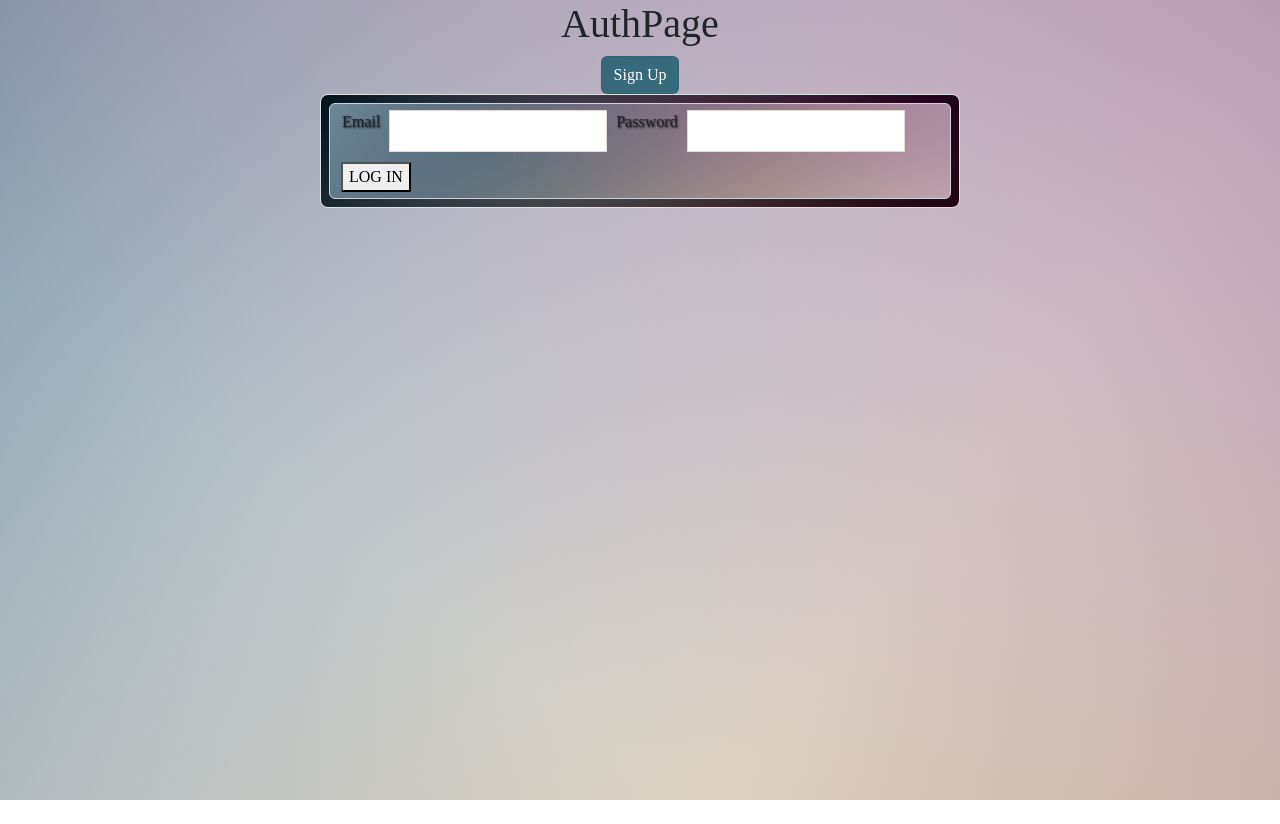
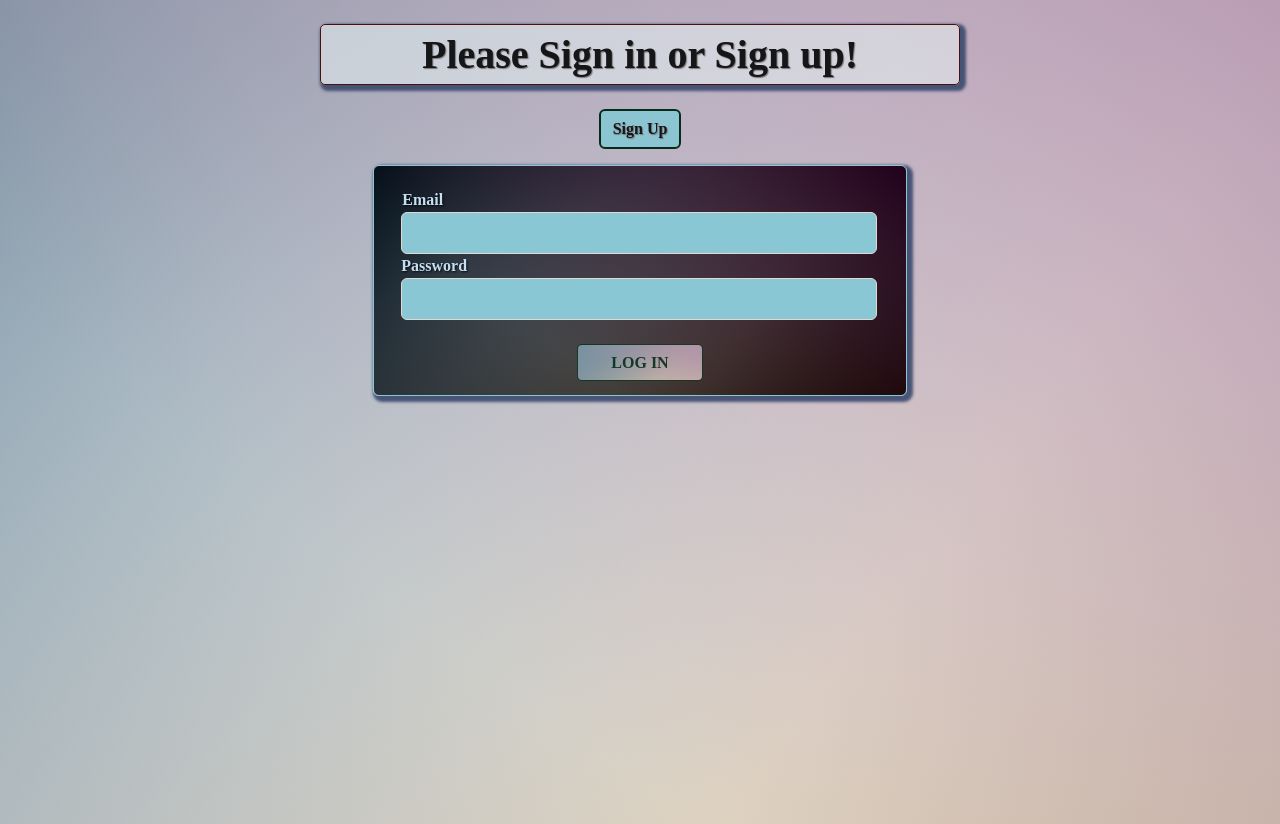
Before and after one commit to tnwatts/Browser-Tactics, a React (Create React App) app: page /profile in a window 1280 px wide. Before the commit the page ends 800 px from the top, so only its background shows below. Built offline with nearby package versions, Linux system fonts and the light colour scheme.

Commit message:
styling on auth componenets, and working on adding p2

```diff
--- a/controllers/api/games.js
+++ b/controllers/api/games.js
@@ -30,10 +30,10 @@ async function getByUser(req,res) {
 
 async function addPlayer2(req,res) {
     const game = await Game.findOne({user: req.user._id})
-    const profile = await Profile.findById(req.params)
+    const user = await User.findOne({name: req.params})
 
     console.log(game)
     console.log(profile)
-    game.players.push(profile._id)
+    game.players.push(user._id)
     return
 }
--- a/src/components/LoginForm/LoginForm.jsx
+++ b/src/components/LoginForm/LoginForm.jsx
@@ -31,13 +31,16 @@ export default function LoginForm({ setUser }) {
 
   return (
     <div>
-      <div className="col-6 mx-auto p-2 border rounded-3 dark-background light-text">
-        <form className="form-control input-group light-background mx-auto" autoComplete="off" onSubmit={handleSubmit}>
+      <div className="col-5 mx-auto">
+        <form className="form-control dark-background light-text  lifted my-3 mx-auto border border-primary border-1" autoComplete="off" onSubmit={handleSubmit}>
+          <div className="input-group px-3 my-3">
+
           <label className="input-label">Email</label>
-          <input classname="input-group" type="text" name="email" value={credentials.email} onChange={handleChange} required />
+          <input className="input-group rounded-2 bg-primary text-secondary" type="text" name="email" value={credentials.email} onChange={handleChange} required />
           <label className="input-label">Password</label>
-          <input type="password" name="password" value={credentials.password} onChange={handleChange} required />
-          <button type="submit">LOG IN</button>
+          <input className="input-group rounded-2 bg-primary text-secondary" type="password" name="password" value={credentials.password} onChange={handleChange} required />
+          </div>
+          <button className="lighten-area col-3 btn light-background my-2  btn-outline-secondary fw-bold" type="submit">LOG IN</button>
         </form>
       </div>
       <p className="error-message">&nbsp;{error}</p>
--- a/src/components/NavBar/NavBar.jsx
+++ b/src/components/NavBar/NavBar.jsx
@@ -11,7 +11,7 @@ export default function NavBar({ user, setUser }) {
   return (
   <nav className="nav-bar dark-background p-2 mb-2">
     <ul className="nav nav-tabs">
-  <NavLink className={({isActive}) => [ 'mx-1 bg-gradient nav-link', isActive ? "bg-secondary text-dark" : "text-light"].filter(Boolean).join(" ") } to='/Profile' >Profile</NavLink>
+  <NavLink className={({isActive}) => [ 'mx-1 bg-gradient nav-link', isActive ? "bg-primary text-dark" : "text-light"].filter(Boolean).join(" ") } to='/Profile' >Profile</NavLink>
     <NavLink className={({isActive}) => [ 'mx-1 bg-gradient nav-link', (isActive ? "bg-success text-dark":  "text-light")].filter(Boolean).join(" ")}  to='/Game'>Game</NavLink>
    <NavLink className="nav-link mx-1 text-warning bg-gradient" to='' onClick={handleLogOut}>Log Out</NavLink>
 </ul>
--- a/src/components/Profile/Profile.jsx
+++ b/src/components/Profile/Profile.jsx
@@ -28,7 +28,7 @@ export default function Profile({user}) {
     return(
         <div>
 
-        { (!profile.gameStatus  ) &&  <button className="btn btn-primary btn-outline-warning" onClick={handleNewGame}>NEW GAME</button>}
+        { (!profile.gameStatus  ) &&  <button className="btn btn-primary bg-secondary lighten-area btn-outline-warning" onClick={handleNewGame}>NEW GAME</button>}
         <div>Hello {profile.name}</div>
         <div> Game Status: {profile.gameStatus ?  (`You are player ${profile.gameStatus===1 ? 'one' : 'two'}`) : "You are not in a game"}</div>
         {profile.gameStatus && <Link to={'/game'}>To Game!</Link>}
--- a/src/components/SignUpForm/SignUpForm.jsx
+++ b/src/components/SignUpForm/SignUpForm.jsx
@@ -36,17 +36,20 @@ export default class SignUpForm extends Component {
     const disable = this.state.password !== this.state.confirm;
     return (
       <div>
-        <div className="col-6 mx-auto p-2 border rounded-3 dark-background light-text">
-          <form className="form-control input-group light-background mx-auto" autoComplete="off" onSubmit={this.handleSubmit}>
+        <div className="col-6 my-3 mx-auto ">
+          <form className="form-control dark-background light-text mx-auto lifted border border-primary border-1" autoComplete="off" onSubmit={this.handleSubmit}>
+            <div className="input-group my-2 px-2">
+
             <label className="input-label">Name</label>
-            <input className="input-group" type="text" name="name" value={this.state.name} onChange={this.handleChange} required />
+            <input className="input-group rounded-2 bg-primary text-secondary" type="text" name="name" value={this.state.name} onChange={this.handleChange} required />
             <label className="input-label">Email</label>
-            <input className="input-group" type="email" name="email" value={this.state.email} onChange={this.handleChange} required />
+            <input className="input-group rounded-2 bg-primary text-secondary" type="email" name="email" value={this.state.email} onChange={this.handleChange} required />
             <label className="input-label">Password</label>
-            <input className="input-group" type="password" name="password" value={this.state.password} onChange={this.handleChange} required />
+            <input className="input-group rounded-2 bg-primary text-secondary" type="password" name="password" value={this.state.password} onChange={this.handleChange} required />
             <label className="input-label">Confirm</label>
-            <input type="password" name="confirm" value={this.state.confirm} onChange={this.handleChange} required />
-            <button type="submit" disabled={disable}>SIGN UP</button>
+            <input className="input-group rounded-2 bg-primary text-secondary" type="password" name="confirm" value={this.state.confirm} onChange={this.handleChange} required />
+            </div>
+            <button className="lighten-area col-3 btn light-background my-2  btn-outline-secondary fw-bold" type="submit" disabled={disable}>SIGN UP</button>
           </form>
         </div>
         <p className="error-message">&nbsp;{this.state.error}</p>
--- a/src/components/StatusWindow/StatusWindow.jsx
+++ b/src/components/StatusWindow/StatusWindow.jsx
@@ -1,5 +1,6 @@
 import "./Status.css"
 import { useEffect, useState } from "react";
+import { addPlayer2 } from "../../utilities/games-api";
 export default function StatusWindow({ game, setGame, usersUnits, setUsersUnits, user }) {
     const [inputPlayer, setInputPlayer] = useState('')
     function log(){
@@ -19,11 +20,12 @@ export default function StatusWindow({ game, setGame, usersUnits, setUsersUnits,
         // g = game
         return
     }
-    function handleChange(){
-        return
+    function handleChange(evt){
+        setInputPlayer(evt.target.value );
+
     }
     function handleAddPlayer(){
-        return
+        addPlayer2(inputPlayer)
     }
   return (
     <>
@@ -75,11 +77,11 @@ export default function StatusWindow({ game, setGame, usersUnits, setUsersUnits,
                     Add Player:
                 </h5>
                 <input onChange={handleChange} ></input>
-                <button onclick={handleAddPlayer} className="btn dark-background btn-warning btn-outline-warning mx-1">Add</button>
+                <button onClick={handleAddPlayer} className="btn dark-background btn-warning btn-outline-warning mx-1">Add</button>
                 </>
                 }
                 { game.players[1] &&
-                <button onclick={startGame} className="btn dark-background btn-warning btn-outline-warning mx-1"> START </button>
+                <button onClick={startGame} className="btn dark-background btn-warning btn-outline-warning mx-1"> START </button>
                 }
             </div>
         </div>
--- a/src/pages/App/App.scss
+++ b/src/pages/App/App.scss
@@ -5,8 +5,8 @@
   flex-direction: row;
 }
 
-$primary: #2e6575ee;
-$secondary: rgba(209, 187, 236, 0.896);
+$primary: #89c7d4ee;
+$secondary: rgba(6, 44, 25, 0.896);
 $warning: #ffb340;
 $card-border-width: 10px;
 $success: #748d60e1;
--- a/src/pages/AuthPage/AuthPage.jsx
+++ b/src/pages/AuthPage/AuthPage.jsx
@@ -6,9 +6,9 @@ export default function AuthPage({ setUser }) {
   const [showLogin, setShowLogin] = useState(true);
 
   return (
-    <main>
-      <h1>AuthPage</h1>
-      <button className='btn btn-primary' onClick={() => setShowLogin(!showLogin)}>
+    <main className="">
+      <h1 className="col-6 mx-auto my-4 darkest-text lighten-area lifted">Please Sign in or Sign up!</h1>
+      <button className='btn btn-primary border border-secondary border-2 darkest-text' onClick={() => setShowLogin(!showLogin)}>
         {showLogin ? 'Sign Up' : 'Log In'}
       </button>
       { showLogin ?
```
